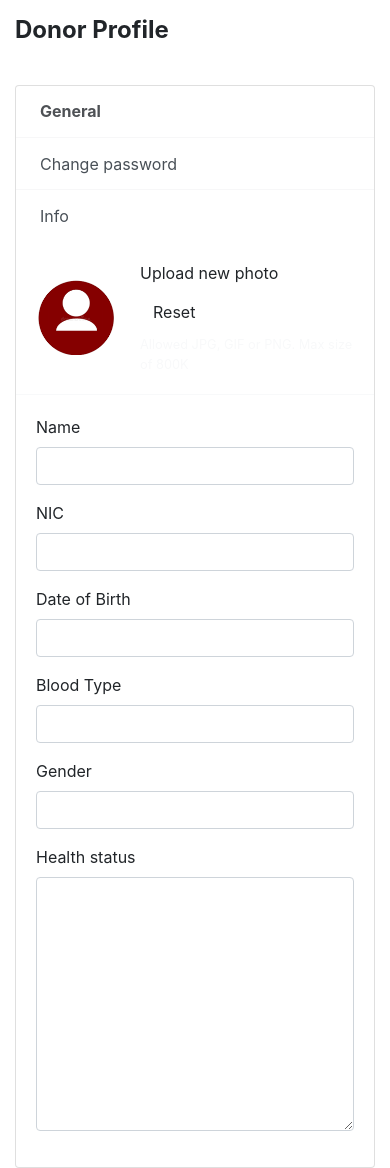
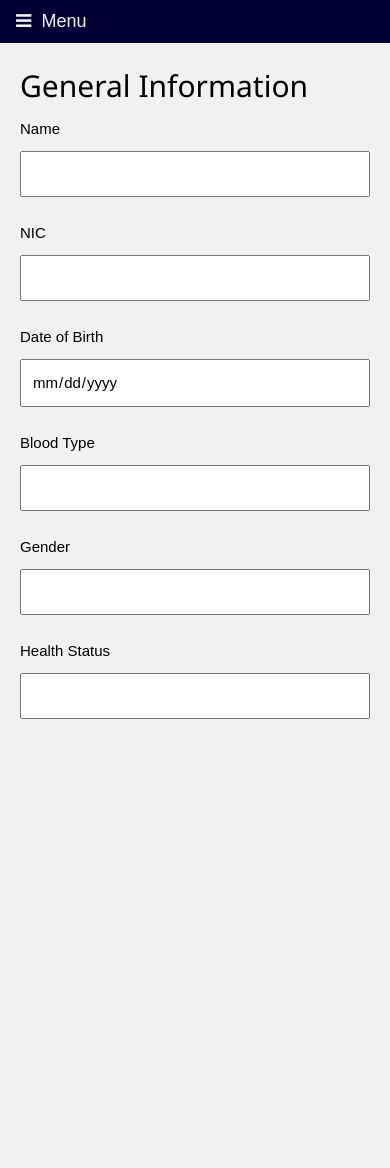
Before and after one commit to MktSachi/bloodlinepro, a PHP site: page / in a window 390 px wide. After the commit the page ends 719 px from the top, so only its background shows below. Run offline with PHP 8.4, Linux system fonts and the light colour scheme; some libraries are stand-ins or nearby versions.

Commit message:
update dodnor profile

```diff
--- a/DonorProfile/index.php
+++ b/DonorProfile/index.php
@@ -1,184 +1,178 @@
-
-<!--Website: wwww.codingdung.com-->
 <!DOCTYPE html>
-<html lang="en">
-
+<html>
 <head>
 <meta charset="UTF-8">
-    <meta name="viewport" content="width=device-width, initial-scale=1.0">
-    <title>CodingDung | Profile Template</title>
+<meta name="viewport" content="width=device-width, initial-scale=1">
+<link rel="stylesheet" href="https://www.w3schools.com/w3css/4/w3.css">
+<link rel="stylesheet" href="https://cdnjs.cloudflare.com/ajax/libs/font-awesome/4.7.0/css/font-awesome.min.css">
 <link rel="stylesheet" href="style.css">
-<link href="https://cdn.jsdelivr.net/npm/bootstrap@4.5.0/dist/css/bootstrap.min.css" rel="stylesheet">
-
-
 </head>
 
-<body>
-    <div class="container light-style flex-grow-1 container-p-y">
-        <h4 class="font-weight-bold py-3 mb-4">
-            Donor Profile
-        </h4>
-        <div class="card overflow-hidden">
-            <div class="row no-gutters row-bordered row-border-light">
-                <div class="col-md-3 pt-0">
-                    <div class="list-group list-group-flush account-settings-links">
-                        <a class="list-group-item list-group-item-action active" data-toggle="list"
-                            href="#account-general">General</a>
-                        <a class="list-group-item list-group-item-action" data-toggle="list"
-                            href="#account-change-password">Change password</a>
-                        <a class="list-group-item list-group-item-action" data-toggle="list"
-                            href="#account-info">Info</a>
+<body class="w3-light-grey" style="font-family: arial;">
 
+  <!-- Top container -->
+<div class="w3-bar w3-top w3-large" style="z-index:4;background-color:#000033;color:white;height: 43px;">
+    <button class="w3-bar-item w3-button w3-hide-large w3-hover-none w3-hover-text-light-grey" onclick="w3_open();">
+        <i class="fa fa-bars"></i>  Menu
+    </button>
 </div>
+<nav class="w3-sidebar w3-collapse w3-animate-left" style="z-index:3;width:250px;background-color:#000033;color:white;" id="mySidebar">
+    <br>
+    <div class="w3-container w3-center">
+        <img src="images/avatar.png" class="w3-circle w3-margin-bottom" style="width:100px;">
     </div>
-                <div class="col-md-9">
-                    <div class="tab-content">
-                        <div class="tab-pane fade active show" id="account-general">
-                            <div class="card-body media align-items-center">
-                                <img src="profile.png" alt class="d-block ui-w-80">
-                                <div class="media-body ml-4">
-                                    <label class=" upload">
-                                        Upload new photo
-                                        <input type="file" class="account-settings-fileinput">
-                                    </label> &nbsp;
-                                    <button type="button" class="btn btn-default md-btn-flat" >Reset</button>
-                                    <div class="text-light small mt-1">Allowed JPG, GIF or PNG. Max size of 800K</div>
+    <div style="text-align: center;font-size: 18px;font-family: arial;">
+        <strong>person name</strong>
     </div>
+    <hr>
+    <!-- Main navigation content container -->
+    <div class="w3-bar-block" style="flex-grow: 1; text-align: center; padding-left: 10px;">
+        <a href="#" class="w3-bar-item w3-button w3-padding-16 w3-hide-large w3-dark-grey w3-hover-black" onclick="w3_close()" title="close menu">
+            <i class="fa fa-remove fa-fw"></i> Close Menu
+        </a>
+        <a href="#" class="w3-bar-item w3-button w3-padding" onclick="showSection('general')">
+            <i class="fa fa-user fa-fw"></i> General
+        </a>
+        <a href="#" class="w3-bar-item w3-button w3-padding" onclick="showSection('info')">
+            <i class="fa fa-info-circle fa-fw"></i> Info
+        </a>
+        <a href="#" class="w3-bar-item w3-button w3-padding change-password" onclick="showSection('change-password')">
+            <i class="fa fa-key fa-fw"></i> Change Password
+        </a>
+        <a href="#" class="w3-bar-item w3-button w3-padding" onclick="showSection('awards')">
+            <i class="fa fa-trophy fa-fw"></i> Awards
+        </a>
+        <a class="w3-bar-item w3-button w3-padding logout-button" style="cursor: pointer;">
+            <i class="fa fa-sign-out"></i> Logout
+        </a>
     </div>
-                            <hr class="border-light m-0">
-                            <div class="card-body">
+</nav>
+
+<!-- Overlay effect when opening sidebar on small screens -->
+<div class="w3-overlay w3-hide-large w3-animate-opacity" onclick="w3_close()" style="cursor:pointer" title="close side menu" id="myOverlay"></div>
+
+<div class="w3-main" style="margin-left:250px;margin-top:43px;">
+    <div class="w3-container profile-section" id="general">
+        <h2>General Information</h2>
         <div class="form-group">
-                                    <label class="form-label">Name</label>
-                                    <input type="text" class="form-control mb-1" value="">
+            <label for="name">Name</label>
+            <input type="text" id="name" value="" readonly>
         </div>
         <div class="form-group">
-                                    <label class="form-label">NIC</label>
-                                    <input type="text" class="form-control" value="">
+            <label for="nic">NIC</label>
+            <input type="text" id="nic" value="" readonly>
         </div>
         <div class="form-group">
-                                    <label class="form-label">Date of Birth</label>
-                                    <input type="text" class="form-control" value="">
-                                </div>
-
-                                <div class="form-group">
-                                    <label class="form-label">Blood Type</label>
-                                    <input type="text" class="form-control" value="">
+            <label for="dob">Date of Birth</label>
+            <input type="date" id="dob" value="" readonly>
         </div>
         <div class="form-group">
-                                    <label class="form-label">Gender</label>
-                                    <input type="text" class="form-control" value="">
+            <label for="bloodType">Blood Type</label>
+            <input type="text" id="bloodType" value="" readonly>
         </div>
         <div class="form-group">
-                                    <label class="form-label">Health status</label>
-                                    <textarea class="form-control"
-                                        rows="10"></textarea>
-                                </div>
-                            </div>
-                        </div>
-                        <div class="tab-pane fade" id="account-change-password">
-                            <div class="card-body pb-2">
-                                <div class="form-group">
-                                    <label class="form-label">Current password</label>
-                                    <input type="password" class="form-control">
+            <label for="gender">Gender</label>
+            <input type="text" id="gender" value="" readonly>
         </div>
         <div class="form-group">
-                                    <label class="form-label">New password</label>
-                                    <input type="password" class="form-control">
-                                </div>
-                                <div class="form-group">
-                                    <label class="form-label">Repeat new password</label>
-                                    <input type="password" class="form-control">
-                                </div>
-                                <div class="text-right mt-3">
-                                    <button type="button" class="btn btn-primary">Save changes</button>&nbsp;
-                                    <button type="button" class="btn btn-default">Cancel</button>
+            <label for="healthStatus">Health Status</label>
+            <input type="text" id="healthStatus" value="" class="small-readonly" readonly>
         </div>
     </div>
 
+    <div class="w3-container profile-section" id="info" style="display:none;">
+        <h2>Info</h2>
+        <div class="form-group">
+            <label for="district">District</label>
+            <select id="district">
+                <option value="select">Select</option>
+                <option value="badulla">Badulla</option>
+                <option value="monaragala">Monaragala</option>
+            </select>
         </div>
-                        <div class="tab-pane fade" id="account-info">
-                            <div class="card-body pb-2">
+        <div class="form-group">
+            <label for="phone">Phone No</label>
+            <input type="text" id="phone" value="">
+        </div>
+        <div class="form-group">
+            <label for="email">Email</label>
+            <input type="email" id="email" value="">
+        </div>
+        <div class="form-group">
+            <label for="profession">Profession</label>
+            <input type="text" id="profession" value="">
+        </div>
+        <button class="w3-button w3-blue">Save Changes</button>
+    </div>
 
+    <div class="w3-container profile-section" id="change-password" style="display:none;">
+        <h2>Change Password</h2>
+        <div class="form-group">
+            <label for="current-password">Current Password</label>
+            <input type="password" id="current-password">
+        </div>
+        <div class="form-group">
+            <label for="new-password">New Password</label>
+            <input type="password" id="new-password">
+        </div>
+        <div class="form-group">
+            <label for="repeat-new-password">Repeat New Password</label>
+            <input type="password" id="repeat-new-password">
+        </div>
+        <button class="w3-button w3-blue">Change Password</button>
+    </div>
 
-                                <div class="form-group">
-                                    <label class="form-label">District</label>
-                                    <select class="custom-select">
-                                        <option>Select</option>
-                                        <option>Badulla</option>
-                                        <option>Monaragala</option>
-
-                                    </select><br>
-
+    <div class="w3-container profile-section" id="awards" style="display:none;">
+        <h2>Awards</h2>
+        <div class="css-card">Award 1</div>
+        <div class="css-card">Award 2</div>
+        <div class="css-card">Award 3</div>
     </div>
 </div>
 
-                            <div class="card-body pb-2">
+<!--JavaScript functions-->
+<script>
+    // Get the Sidebar
+    var mySidebar = document.getElementById("mySidebar");
 
-                                <div class="form-group">
-                                    <label class="form-label">Phone</label>
-                                    <input type="text" class="form-control" value="">
-                                </div>
-                                <div class="form-group">
-                                    <label class="form-label">E-mail</label>
-                                    <input type="text" class="form-control mb-1" value="">
-                                    <div class="alert alert-warning mt-3">
-                                        Your email is not confirmed. Please check your inbox.<br>
-                                        <a href="javascript:void(0)">Resend confirmation</a>
-                                    </div>
-                                </div>
-                                <div class="form-group">
-                                    <label class="form-label">Profession</label>
-                                    <input type="text" class="form-control" value="">
-                                </div>
+    // Get the DIV with overlay effect
+    var overlayBg = document.getElementById("myOverlay");
 
-                                <div class="text-right mt-3">
-                                    <button type="button" class="btn btn-primary">Save changes</button>&nbsp;
-                                    <button type="button" class="btn btn-default">Cancel</button>
-                                </div>
-                            </div>
+    // Toggle between showing and hiding the sidebar, and add overlay effect
+    function w3_open() {
+        if (mySidebar.style.display === 'block') {
+            mySidebar.style.display = 'none';
+            overlayBg.style.display = "none";
+        } else {
+            mySidebar.style.display = 'block';
+            overlayBg.style.display = "block";
+        }
+    }
 
-                          <h5 class="form-label" >Awards</h5><br>
-                                <div class="crd-container"  class="form-group">
+    // Close the sidebar with the close button
+    function w3_close() {
+        mySidebar.style.display = "none";
+        overlayBg.style.display = "none";
+    }
 
-                                    <div class="crd" >
-                                        <img src="example-image1.jpg" alt="Example Image 1">
-                                        <div class="crd-content">
-                                            <h2>Silver Badge</h2>
-                                            <p>Congatulations! You have donated blood more than 10 times.</p>
-                                        </div>
-                                    </div>
-                                    <div class="crd">
-                                        <img src="example-image2.jpg" alt="Example Image 2">
-                                        <div class="crd-content">
-                                            <h2>Golden Badge</h2>
-                                            <p>Congatulations! You have donated blood more than 25 times.</p>
-                                        </div>
-                                    </div>
-                                    <div class="crd">
-                                        <img src="example-image3.jpg" alt="Example Image 3">
-                                        <div class="crd-content">
-                                            <h2>Platinum Badge</h2>
-                                            <p>Congatulations! You have donated blood more than 50 times.</p>
-                                        </div>
-                                    </div>
-                                </div>
+    // Logout function to display a message
+    function logout() {
+        alert("Logging out from your account");
+    }
 
+    document.addEventListener("DOMContentLoaded", function() {
+        document.querySelector(".logout-button").addEventListener("click", logout);
+    });
 
-                        </div>
+    // Function to show the relevant section
+    function showSection(sectionId) {
+        var sections = document.querySelectorAll('.profile-section');
+        sections.forEach(function(section) {
+            section.style.display = 'none';
+        });
+        document.getElementById(sectionId).style.display = 'block';
+    }
+</script>
 
-                </div>
-
-            </div>
-
-        </div>
-
-    </div>
-    <script data-cfasync="false" src="/cdn-cgi/scripts/5c5dd728/cloudflare-static/email-decode.min.js"></script>
-    <script src="https://code.jquery.com/jquery-1.10.2.min.js"></script>
-    <script src="https://cdn.jsdelivr.net/npm/bootstrap@4.5.0/dist/js/bootstrap.bundle.min.js"></script>
-    <script type="text/javascript">
-
-    </script>
 </body>
-
 </html>
--- a/DonorProfile/style.css
+++ b/DonorProfile/style.css
@@ -1,149 +1,58 @@
-body {
-    background: #f5f5f5;
-    margin-top: 20px;
+.w3-sidebar .w3-bar-item, .w3-sidebar .w3-bar-item a {
+    padding: 15px; /* Adjust padding */
+    font-size: 18px; /* Increase font size */
 }
-
-.ui-w-80 {
-    width : 80px !important;
-    height: auto;
+.w3-sidebar .w3-bar-item i {
+    margin-right: 10px; /* Increase gap between icon and text */
 }
-
-
-
-label.btn {
-    margin-bottom: 0;
+.w3-sidebar .w3-bar-item:hover {
+    background-color: transparent !important; /* Remove background color on hover */
+    color: #0000b3 !important; /* Set font color to blue on hover */
 }
-
-
-.btn {
-    cursor: pointer;
-
+.logout-button {
+    color: white; /* Set text color to white */
+    box-sizing: border-box; /* Include padding and border in the element's total width and height */
 }
-
-.upload:hover{
-
-        background-color: #f44336;
-        color: white;
-
-        transition-duration: 0.4s;
-        padding: 10px 20px;
-        font-size: 16px;
-        text-align: center;
-        border: #f44336;
-        display: inline-block;
-        border-radius: 6px;
-
+.logout-button:hover {
+    background-color: #990000 !important; /* Maintain background color on hover */
 }
-
-.text-light {
-    color: #babbbc !important;
+.logout-button i {
+    margin-right: 10px; /* Ensure the icon margin stays the same */
 }
-
-
-.card {
-    background-clip: padding-box;
-    box-shadow: red;
+.profile-section {
+    padding: 20px;
+    background-color: #f1f1f1;
+    margin-bottom: 20px;
 }
-
-.row-bordered {
-    overflow: hidden;
+.profile-section h2 {
+    margin-top: 0;
 }
-
-.account-settings-fileinput {
-    position  : absolute;
-    visibility: hidden;
-    width     : 1px;
-    height    : 1px;
-    opacity   : 0;
-
+.profile-section input,
+.profile-section select {
+    width: 100%;
+    padding: 10px;
+    margin: 10px 0;
 }
-
-.account-settings-links .list-group-item.active {
-    font-weight: bold !important;
+.profile-section .form-group {
+    margin-bottom: 15px;
 }
-
-html:not(.dark-style) .account-settings-links .list-group-item.active {
-    background: transparent !important;
+.css-card {
+    display: inline-block;
+    width: 30%;
+    padding: 20px;
+    margin: 1%;
+    background-color: #fff;
+    border: 1px solid #ddd;
+    text-align: center;
+    transition: transform 0.3s;
 }
-
-.account-settings-multiselect~.select2-container {
-    width: 100% !important;
+.css-card:hover {
+    transform: scale(1.05);
 }
-
-.light-style .account-settings-links .list-group-item {
-    padding     : 0.85rem 1.5rem;
-    border-color: rgba(24, 28, 33, 0.03) !important;
+.small-readonly {
+    width: auto;
+    display: inline-block;
 }
-
-.light-style .account-settings-links .list-group-item.active {
-    color: #4e5155 !important;
+.change-password {
+    white-space: nowrap; /* Prevent text wrapping */
 }
-
-.material-style .account-settings-links .list-group-item {
-    padding     : 0.85rem 1.5rem;
-    border-color: rgba(24, 28, 33, 0.03) !important;
-}
-
-.material-style .account-settings-links .list-group-item.active {
-    color: #4e5155 !important;
-}
-
-.dark-style .account-settings-links .list-group-item {
-    padding     : 0.85rem 1.5rem;
-    border-color: rgba(255, 255, 255, 0.03) !important;
-}
-
-.dark-style .account-settings-links .list-group-item.active {
-    color: #fff !important;
-}
-
-.light-style .account-settings-links .list-group-item.active {
-    color: #4E5155 !important;
-}
-
-.light-style .account-settings-links .list-group-item {
-    padding     : 0.85rem 1.5rem;
-    border-color: rgba(24, 28, 33, 0.03) !important;
-}
-
-
-
-.crd-container {
-    display: flex;
-    gap: 20px;
-}
-
-.crd {
-    background-color: #fff;
-    border-radius: 8px;
-    box-shadow: 0 4px 8px rgba(0, 0, 0, 0.1);
-    overflow: hidden;
-    transition: transform 0.3s, box-shadow 0.3s;
-    width: 300px;
-    text-align: center;
-}
-
-.crd:hover {
-    transform: scale(1.05);
-    box-shadow: 0 12px 24px rgba(0, 0, 0, 0.2);
-}
-
-.crd img {
-    width: 100%;
-    height: auto;
-}
-
-.crd-content {
-    padding: 16px;
-}
-
-.crd-content h2 {
-    margin: 0 0 10px 0;
-    font-size: 1.5rem;
-}
-
-.crd-content p {
-    margin: 0;
-    color: #666;
-    font-size: 1rem;
-}
```
Also changed, not shown: DonorProfile/profile.png (deleted), index.php (deleted). Lines whose indentation alone changed are shown as unchanged.
